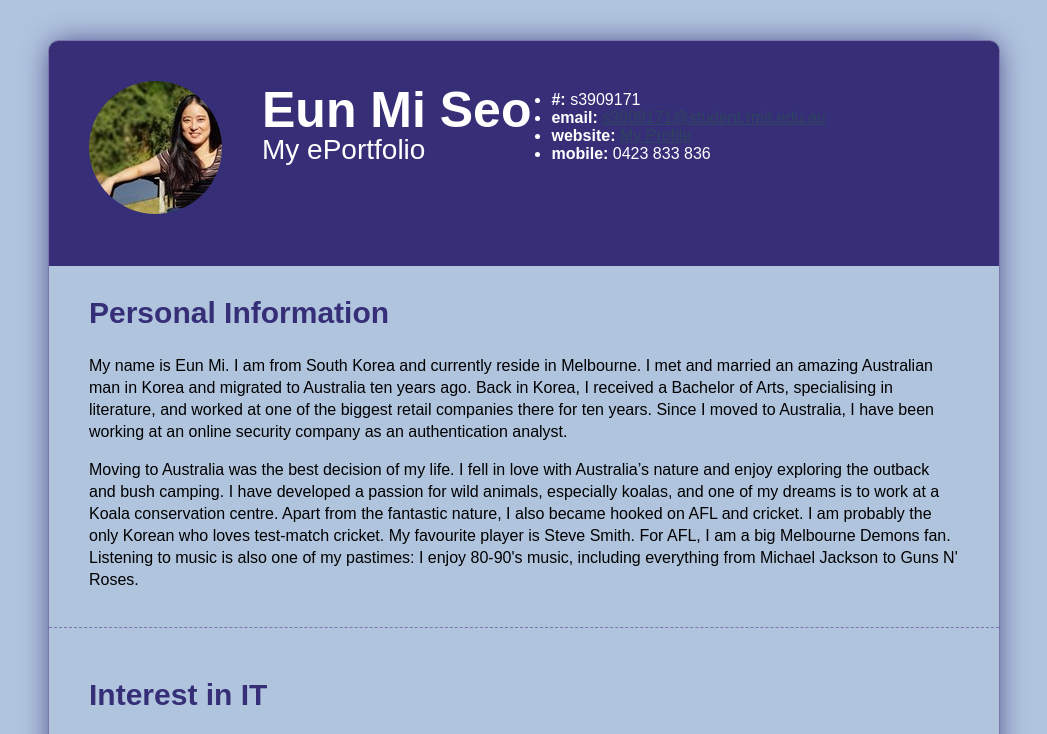
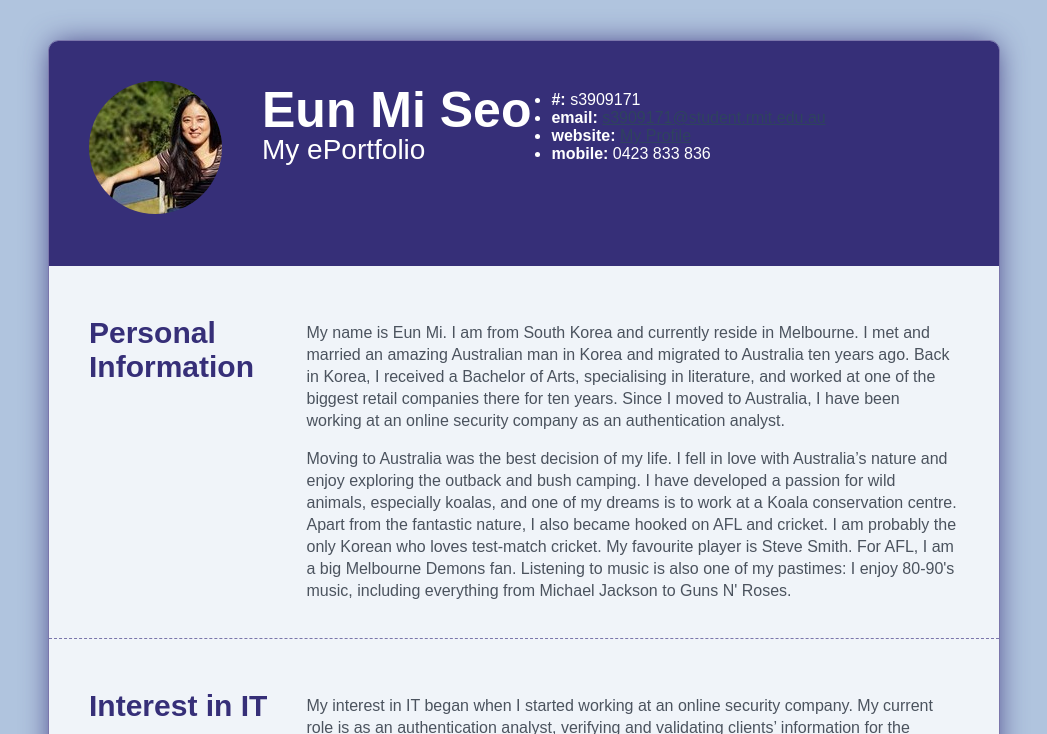
Before and after one commit to Eunmis3909171/IIT, a plain HTML site: page index.html in a window 1280 px wide. Shown: the top 734 px of the page, without its empty margins (116-1163 px from the left). Drawn offline with Linux system fonts and the light colour scheme.

Commit message:
Update styles.css

```diff
--- a/styles.css
+++ b/styles.css
@@ -160,3 +160,28 @@ article {
     float: right;
   }
 }
+
+
+/* MAIN SECTION STYLES */
+
+#mainArea {
+  clear: both;
+  background-color: #f0f4f9;
+  color: #4b535e;
+  padding-top: 20px;
+}
+
+#mainArea img {
+  max-width: 100%;
+}
+
+@media all and (min-width: 601px) {
+  #mainArea .title {
+    float: left;
+    width: 25%;
+  }
+  #mainArea .description {
+    float: right;
+    width: 75%;
+  }
+}
```
